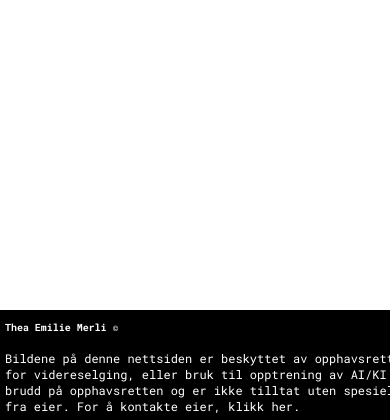
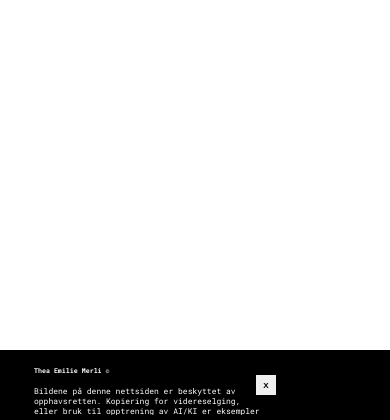
Before and after one commit to Aderimer/TA, a Django app: template TIA/home/templates/home.html in a window 390 px wide. Shown: the part 424-844 px from the top of the page. Run offline with Django 3.2, Linux system fonts and the light colour scheme; the template is opened without the code that fills it, so the values that code supplies are empty.

Commit message:
Optimized for mobile view, styled contact form, styling

```diff
--- a/TIA/home/forms.py
+++ b/TIA/home/forms.py
@@ -3,8 +3,10 @@ from .models import Kontakt
 
 class KontaktForm(forms.ModelForm):
     sender = forms.CharField(widget=forms.TextInput(attrs={'placeholder':'Navn',}), required=True)
-    melding = forms.CharField(widget=forms.TextInput(attrs={'placeholder':'Melding',}), required=True)
+    email = forms.CharField(widget=forms.TextInput(attrs={'placeholder':'Email',}), required=True)
+    melding = forms.CharField(widget=forms.Textarea(attrs={'placeholder':'Melding',}), required=True)
 
     class Meta:
         model = Kontakt
-        fields = ('sender', 'melding')
+        fields = ('email', 'sender', 'melding',)
+        labels = {'email':"lab_mail", 'sender':"lab_sender", 'melding':"lab_melding",}
--- a/TIA/home/models.py
+++ b/TIA/home/models.py
@@ -36,6 +36,7 @@ class Profil(models.Model):
 
 class Kontakt(models.Model):
     sender = models.CharField(max_length=50, default='Navn', blank=False, null=False)
+    email = models.CharField(max_length=70, default='Email', blank=False, null=False)
     melding = models.TextField(max_length=2500, default='Melding', blank=False, null=False)
 
     def __str__(self):
--- a/TIA/home/templates/base.html
+++ b/TIA/home/templates/base.html
@@ -20,5 +20,7 @@
 
     {% endblock %}
     {% include 'footer.html' %}
+
+    <script src="{% static 'js/footer.js' %}"></script>
   </body>
 </html>
--- a/TIA/home/templates/footer.html
+++ b/TIA/home/templates/footer.html
@@ -1,11 +1,14 @@
+{% load static %}
+
 <br><br><br><br>
 <br><br><br><br>
-<div class="footer">
+<div class="footer" id="foot">
     <section class="legal">
         <h5>Thea Emilie Merli ©</h5>
         <p>Bildene på denne nettsiden er beskyttet av opphavsretten.
         Kopiering for videreselging, eller bruk til opptrening av AI/KI
         er eksempler på brudd på opphavsretten og er
-        ikke tilltat uten spesiell tillatelse fra eier. For å kontakte eier, <a src="#" class="footer-link">klikk her.</a></p>
+        ikke tilltat uten spesiell tillatelse fra eier. For å kontakte eier, <a href="{% url 'kontakt' %}" class="footer-link">klikk her</a>.</p>
     </section>
+    <button class="footer-button" onClick="closeFoot()">X</button>
 </div>
--- a/TIA/home/templates/home.html
+++ b/TIA/home/templates/home.html
@@ -17,7 +17,7 @@
     {% for posts in posts %}
         <div class="post-card">
             <a class="post-card" href="{% url 'bilde' posts.id %}">
-                <h1>{{ posts.tittel }}</h1>
+                <!--<h1>{{ posts.tittel }}</h1>-->
                 <img id="image" src="{{ posts.bilde.url }}" width="
                 {% if bilde.portrett_eller_horizontal == True %}
                     500"
--- a/TIA/home/templates/kontakt.html
+++ b/TIA/home/templates/kontakt.html
@@ -1,5 +1,10 @@
 {% extends 'base.html' %}
 {% load static %}
+
+
+{% block head %}
+    <link rel="stylesheet" href="{% static 'css/kontakt.css' %}"/>
+{% endblock %}
 
 {% block content %}
     <form action="{% url 'kontakt' %}" method="POST" class="kontakt-skjema">
--- a/TIA/home/views.py
+++ b/TIA/home/views.py
@@ -14,7 +14,7 @@ def home(request):
     return render(request, 'home.html', {'posts':posts, 'profil':profil, 'bilde':bilde})
 
 def kontakt(request):
-    form = KontaktForm
+    form = KontaktForm(auto_id="id_for_%s")
     if request.method == "POST":
         form = KontaktForm(request.POST)
         if form.is_valid():
--- a/TIA/static/css/footer.css
+++ b/TIA/static/css/footer.css
@@ -21,7 +21,47 @@ body {
     height: 100px;
 }
 
+.footer-link {
+    cursor: grab;
+    text-decoration: underline;
+    color: inherit;
+}
+
 
 .legal {
     width: 500px;
 }
+
+.footer-button {
+    border: none;
+    font-size: medium;
+    font-weight: bold;
+    height: 40px;
+    width: 40px;
+}
+
+@media screen and (max-width: 1080px) {
+    .footer {
+        font-size: 8px;
+        height: 60px;
+    }
+
+    .legal {
+        max-width: 60vw;
+        object-fit: contain;
+        overflow: scroll;
+    }
+
+    .footer-button {
+        transform: scale(0.5);
+        position: relative;
+        right: 80px;
+        transition: all 0.2s ease-out;
+    }
+
+    .footer-button:hover {
+        transform: scale(0.6);
+        cursor: grab;
+    }
+
+}
--- a/TIA/static/css/home.css
+++ b/TIA/static/css/home.css
@@ -21,8 +21,9 @@ body {
     display: flex;
     flex-direction: column;
     align-items: center;
-    padding: 2px;
-    margin: 2px;
+    position: relative;
+    left: -3px;
+    margin: 1px;
     height: 20%;
 }
 
@@ -39,9 +40,6 @@ body {
         align-items: center;
     }
 
-    .post-card > img {
-        filter: blur(0) !important;
-    }
 
 }
 
@@ -52,13 +50,12 @@ body {
 }
 
 .post-card > img {
-    filter: blur(2px);
-    transition: all 0.5s ease-out;
+    transition: all 0.15s ease-in-out;
+    object-fit: cover;
 }
 
-.post-card > img:hover, h1:hover {
-    filter: blur(0px);
-    transform: scale(105%);
+.post-card > img:hover {
+    transform: scale(1.02);
 }
 
 a {
--- a/TIA/static/css/navbar.css
+++ b/TIA/static/css/navbar.css
@@ -27,3 +27,9 @@ body {
 .navbar-knapp:hover {
     cursor: grab;
 }
+
+@media screen and (max-width: 1080px) {
+    .navbar-knapp {
+        width: 15%;
+    }
+}
--- /dev/null
+++ b/TIA/static/js/footer.js
@@ -0,0 +1,3 @@
+function closeFoot() {
+    var x = document.getElementById("foot");
+    x.style.display = "none"};
```
Also changed, not shown: TIA/static/css/kontakt.css (added, +38 -0 lines), TIA/static/css/showcase.css (+0 -10 lines), TIA/db.sqlite3, TIA/home/migrations/0013_kontakt_email.py (added), 1 other file.
